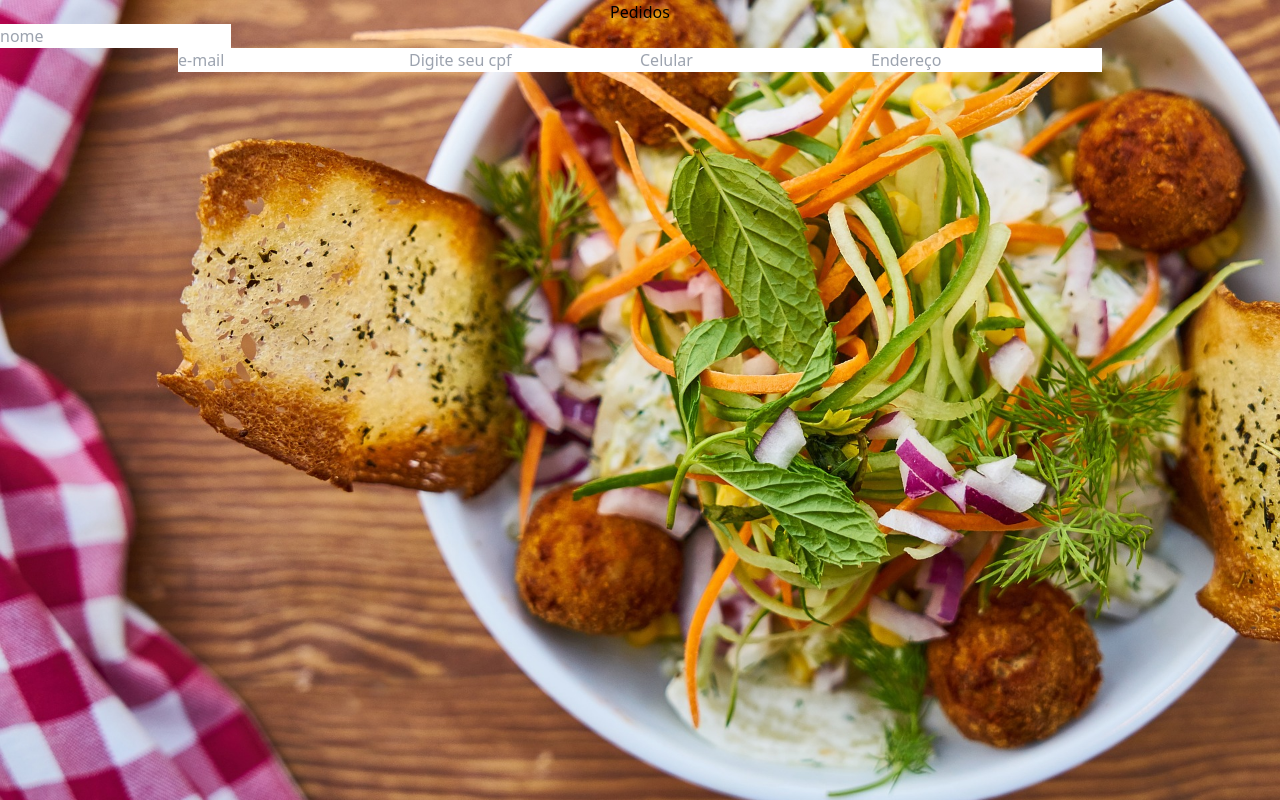
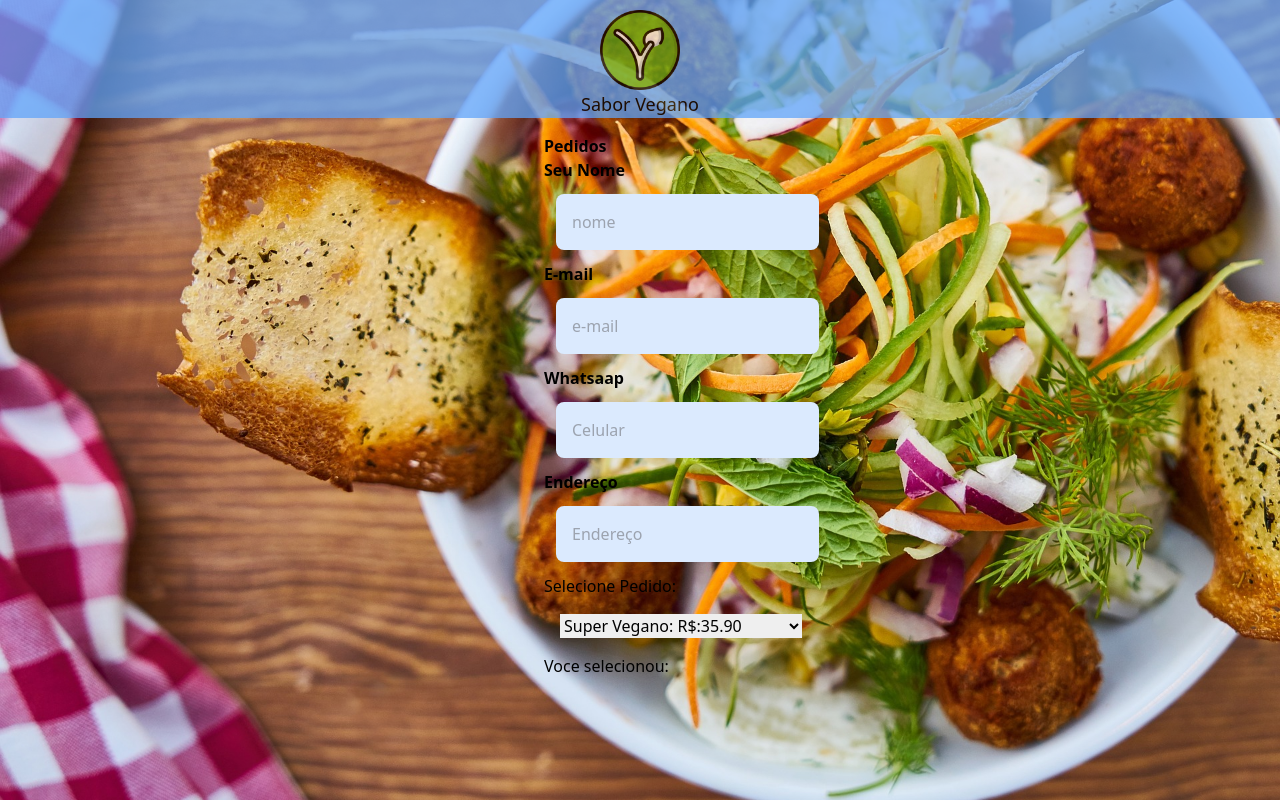
Before and after one commit to felipe-programador-18/Sabor-Vegano, a Next.js app: page /pedidos in a window 1280 px wide. Built offline with nearby package versions, Linux system fonts and the light colour scheme.

Commit message:
c8- adding page and set up pages

```diff
--- a/pages/pedidos.js
+++ b/pages/pedidos.js
@@ -1,20 +1,72 @@
-import React from "react";
+import React, { useState } from "react";
 import Link from "next/link";
 
+
+
+const Option = (props) =>{
+    return(
+        <option>
+        {props.menu}
+        </option>
+        )
+}
+
+const Para = (props) =>{
+    return(
+        <p>{props.text}</p>
+    )
+}
+
+
 const Pedidos = () => {
+
+    const [seleciona, setseleciona] = useState('')
     return <>
-       <div className="mx-auto text-center inline">
-       <h1>Pedidos</h1>
+
+
+    <div className="mx-auto text-center bg-blue-400 opacity-75">
+       <Link href='/'>
+           <img id="icone" src="icon.jpg.jpg"></img>
+      </Link>
+          <h1 className="bold text-lg">Sabor Vegano</h1>
+
+    </div>
+
+
+
+       <div className="w-48 mx-auto py-4">
+       <h1 className="font-bold">Pedidos</h1>
 
         <form  method="get" action="formulario">
-        <input className="block" type='text' placeholder="nome"></input>
-        <input className="inline" type='email' placeholder="e-mail"></input>
-        <input className="inline" type='number' placeholder="Digite seu cpf"></input>
-        <input className="inline" type='number' placeholder="Celular"></input>
-        <input className="inline" type='text' placeholder="Endereço"></input>
+        <label className="font-bold text-center">Seu Nome</label>
+        <input className="bg-blue-100 p-4 rounded-lg block py-4 m-3" type='text' placeholder="nome"></input>
+
+        <label className="font-bold text-center">E-mail</label>
+        <input className="bg-blue-100 p-4 rounded-lg block py-4 m-3" type='email' placeholder="e-mail"></input>
+
+        <label className="font-bold text-center">Whatsaap</label>
+        <input className="bg-blue-100 p-4 rounded-lg block py-4 m-3" type='number' placeholder="Celular"></input>
+
+        <label className="font-bold text-center">Endereço</label>
+        <input className="bg-blue-100 p-4 rounded-lg block py-4 m-3" type='text' placeholder="Endereço"></input>
         </form>
 
+
+         <h1>Selecione Pedido:</h1>
+        <select className="m-4" one={seleciona} onChange={e=>setseleciona(e.target.value)}>
+         <Option  menu='Super Vegano: R$:35.90 ' />
+         <Option  menu='Hamburger Vegano:  R$:45.90 ' />
+         <Option  menu='Picadão Vegano: R$:65.90 ' />
+
+         </select>
+           <Para text= 'Voce selecionou:' />
+           {seleciona}
+
        </div>
+
+
+
+
        </>
 }
 
```
